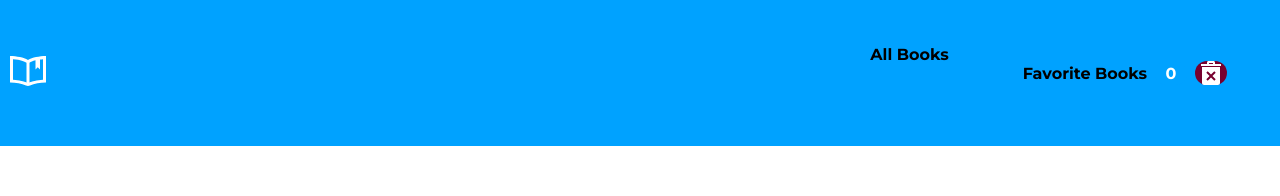
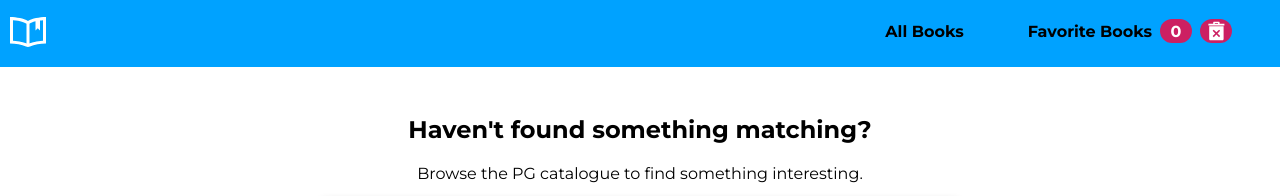
Before and after one commit to noszczykmichal/book4u, a React (Create React App) app: page / in a window 1280 px wide. Shown: the top 196 px of the page. Built offline with nearby package versions, Linux system fonts and the light colour scheme; no server answers.

Commit message:
improved styling of components used for Toolbar on the desktop view

```diff
--- a/src/components/ui/Counter.js
+++ b/src/components/Navigation/NavigationItems/Counter/Counter.js
@@ -1,5 +1,5 @@
 import { useContext } from 'react';
-import GlobalContext from '../../store/global-context';
+import GlobalContext from '../../../../store/global-context';
 
 import classes from './Counter.module.css';
 
--- a/src/components/ui/Counter.module.css
+++ b/src/components/Navigation/NavigationItems/Counter/Counter.module.css
@@ -2,10 +2,11 @@
     display: inline-flex;
     justify-content: center;
     align-items: center;
+    margin: 0;
     margin-left: 0.5rem;
     border-radius: 0.75rem;
     height: 1.5rem;
     width: 2rem;
-    background-color: rgb(0, 162, 255);
+    background-color: rgb(204, 32, 98);
     color: #fff;
 }
--- a/src/components/Navigation/NavigationItems/NavigationItem/NavigationItem.module.css
+++ b/src/components/Navigation/NavigationItems/NavigationItem/NavigationItem.module.css
@@ -1,11 +1,15 @@
+.navigation-item {
+  padding: 1.5rem 0;
+}
+
 .navigation-item a {
   text-decoration: none;
   color: inherit;
   font-weight: 700;
-  padding: 0.5rem 0;
   border: 1px solid transparent;
-  display: flex;
+  display: inline-flex;
   align-items: center;
+  padding: 0.5rem 0rem;
 }
 
 .navigation-item a:hover,
@@ -16,19 +20,30 @@
 
 @media(min-width: 360px) {
   .navigation-item {
-    padding: 0 2rem;
+    padding-left: 2rem;
+  }
+  .navigation-item a {
+    padding: 0.5rem 1rem;
   }
 }
 
 @media(min-width: 576px) {
+  .navigation-item {
+    padding: 0rem 2rem;
+  }
+
   .navigation-item a{
-    border: 5px solid transparent;
+    padding: 0.2rem 0;
+    border: unset;
+    border-radius: 0;
+    border-bottom: 5px solid transparent;
   }
 
   .navigation-item a:hover,
   .navigation-item a:active {
-    border: 5px solid transparent;
-    border-bottom: 5px solid white;
+    border: unset;
     border-radius: 0;
+    border-bottom: 5px solid #fff;
+    color: #fff;
   }
 }
--- a/src/components/Navigation/NavigationItems/NavigationItems.js
+++ b/src/components/Navigation/NavigationItems/NavigationItems.js
@@ -1,7 +1,7 @@
 import classes from "./NavigationItems.module.css";
 import NavigationItem from "./NavigationItem/NavigationItem";
-import Counter from "../../ui/Counter";
-import TrashIcon from "../../ui/TrashIcon";
+import Counter from "./Counter/Counter";
+import TrashIcon from "./TrashIcon/TrashIcon";
 
 function NavigationItems(props) {
   return (
--- a/src/components/Navigation/NavigationItems/NavigationItems.module.css
+++ b/src/components/Navigation/NavigationItems/NavigationItems.module.css
@@ -1,5 +1,4 @@
 .navigation-items{
-    height: 20%;
     width: 100%;
     list-style: none;
     display: flex;
@@ -13,5 +12,7 @@
     .navigation-items{
         flex-wrap: nowrap;
         flex-direction: row;
+        justify-content: center;
+        align-items: center;
     }
 }
--- a/src/components/ui/TrashIcon.module.css
+++ b/src/components/Navigation/NavigationItems/TrashIcon/TrashIcon.module.css
@@ -20,15 +20,11 @@
   .container__icon:hover,
   .container__icon:active,
   .container__icon:focus {
-    transform: scale(0.8);
+    transform: scale(0.6);
   }
 
   @media (min-width: 768px) {
-    .container{
-      background-color: rgb(119, 0, 46);
-    }
-
     .container__icon {
-      transform: scale(1);
+      transform: scale(0.8);
     }
   }
--- a/src/components/Navigation/Toolbar/Toolbar.module.css
+++ b/src/components/Navigation/Toolbar/Toolbar.module.css
@@ -14,6 +14,9 @@
 }
 
 @media(min-width: 576px){
+    .toolbar{
+        padding: 0rem 1rem;
+    }
     .toolbar__desktop-navigation{
         display: unset;
     }
```
Also changed, not shown: src/components/Navigation/Toolbar/Toolbar.js (+5 -5 lines), src/components/Navigation/NavigationItems/TrashIcon/TrashIcon.js (renamed from src/components/ui/TrashIcon.js).
